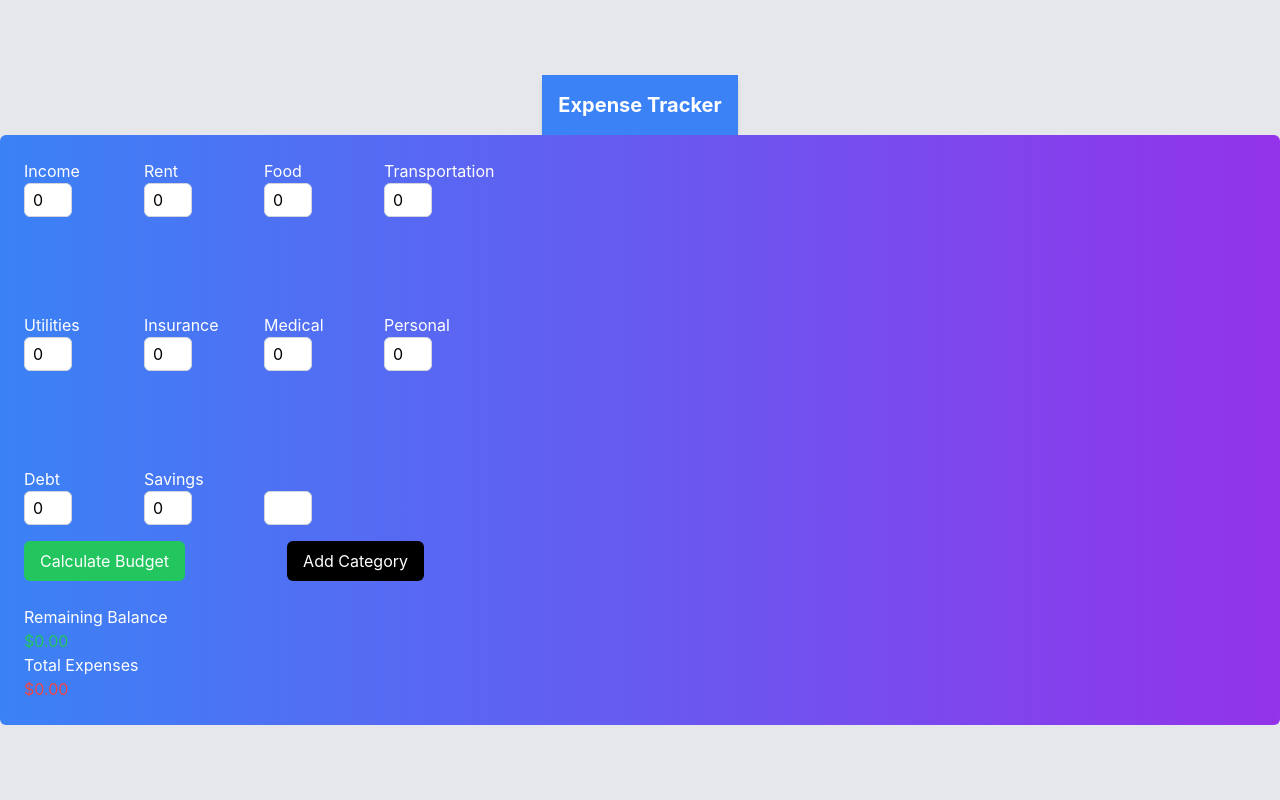
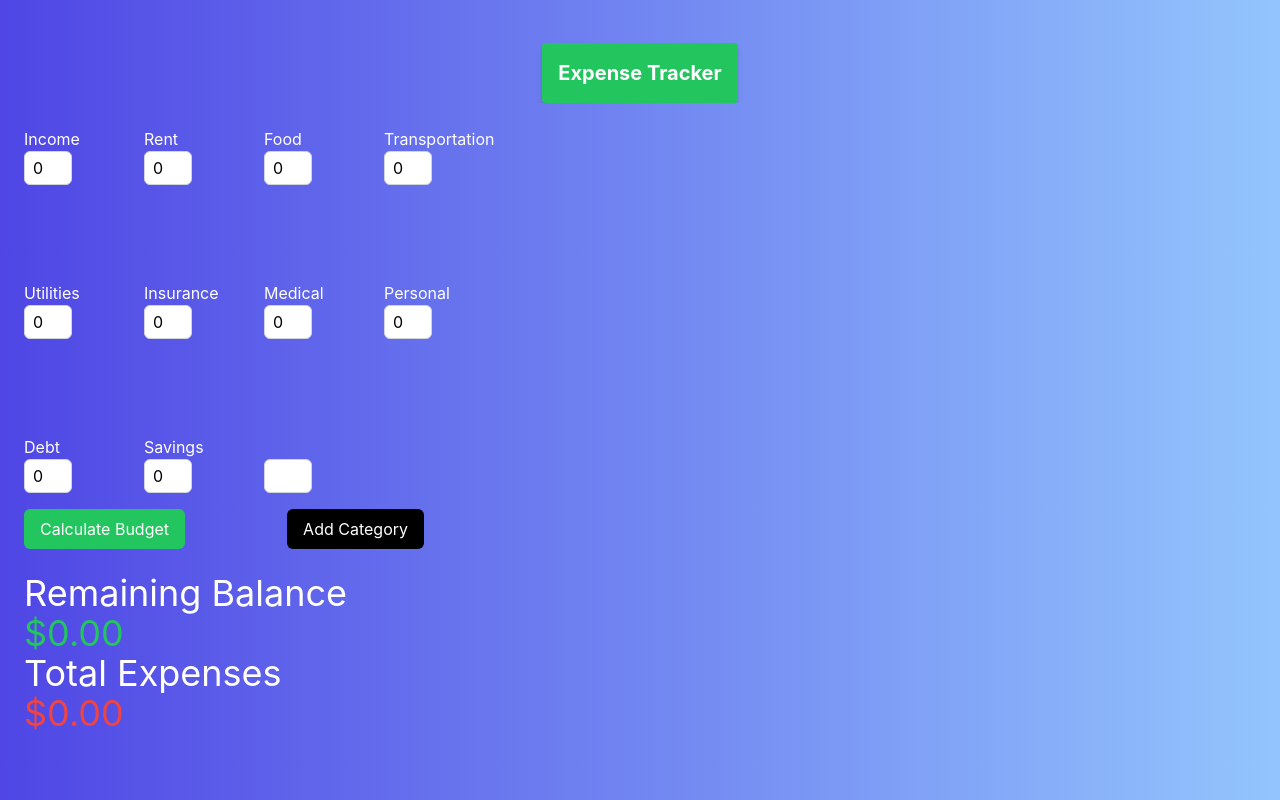
Before and after one commit to astevens246/expense-tracker, a React (Create React App) app: page / in a window 1280 px wide. Built offline with nearby package versions, Linux system fonts and the light colour scheme.

Commit message:
added color styling

```diff
--- a/public/index.html
+++ b/public/index.html
@@ -25,7 +25,7 @@
       Learn how to configure a non-root public URL by running `npm run build`.
     -->
     <title>React App</title>
-  </head>
+  </head >
   <body>
     <noscript>You need to enable JavaScript to run this app.</noscript>
     <div id="root"></div>
--- a/src/App.js
+++ b/src/App.js
@@ -30,9 +30,9 @@ function App() {
   };
 
   return (
-    <div className="min-h-screen bg-gray-200 flex flex-col items-center justify-center">
+    <div className="m-0 p-0 min-h-screen bg-gradient-to-r from-indigo-600 to-blue-300 flex flex-col items-center justify-center">
       <Header />
-      <div className="bg-gradient-to-r from-blue-500 to-purple-600 p-6 rounded-md text-white">
+      <div className="bg-gradient-to-r from-indigo-600 to-blue-300 p-6 rounded-md text-white">
         <div className="grid grid-cols-3 gap-4">
           <Fields income={income} setIncome={setIncome}
           rent={rent} setRent={setRent}
--- a/src/components/Fields.js
+++ b/src/components/Fields.js
@@ -174,12 +174,12 @@ const Fields = ({income, setIncome, rent, setRent, food,
                         <button className="btn bg-black text-white px-4 py-2 rounded-md" onClick={addCustomField}>Add Category</button>
                     </div>
                     <div>
-                        <h4>Remaining Balance</h4>
-                        <p className="text-green-500">{formattedBalance}</p>
+                        <h4 className="text-4xl">Remaining Balance</h4>
+                        <p className="text-green-500 text-4xl">{formattedBalance}</p>
                     </div>
                     <div>
-                        <h4>Total Expenses</h4>
-                        <p className="text-red-500">{formattedTotalExpenses}</p>
+                        <h4 className="text-4xl">Total Expenses</h4>
+                        <p className="text-red-500 text-4xl">{formattedTotalExpenses}</p>
                     </div>
                 </div>
         </form>
--- a/src/components/Header.js
+++ b/src/components/Header.js
@@ -2,7 +2,7 @@ import React from 'react';
 
 const Header = () => {
   return (
-    <header className="bg-blue-500 text-white p-4 shadow-md">
+    <header className="bg-green-500 text-white p-4 shadow-md rounded fade-in">
       <h1 className="text-xl font-bold">Expense Tracker</h1>
     </header>
   );
```
Also changed, not shown: 1 other file (tests, documents, lock files or other folders).
